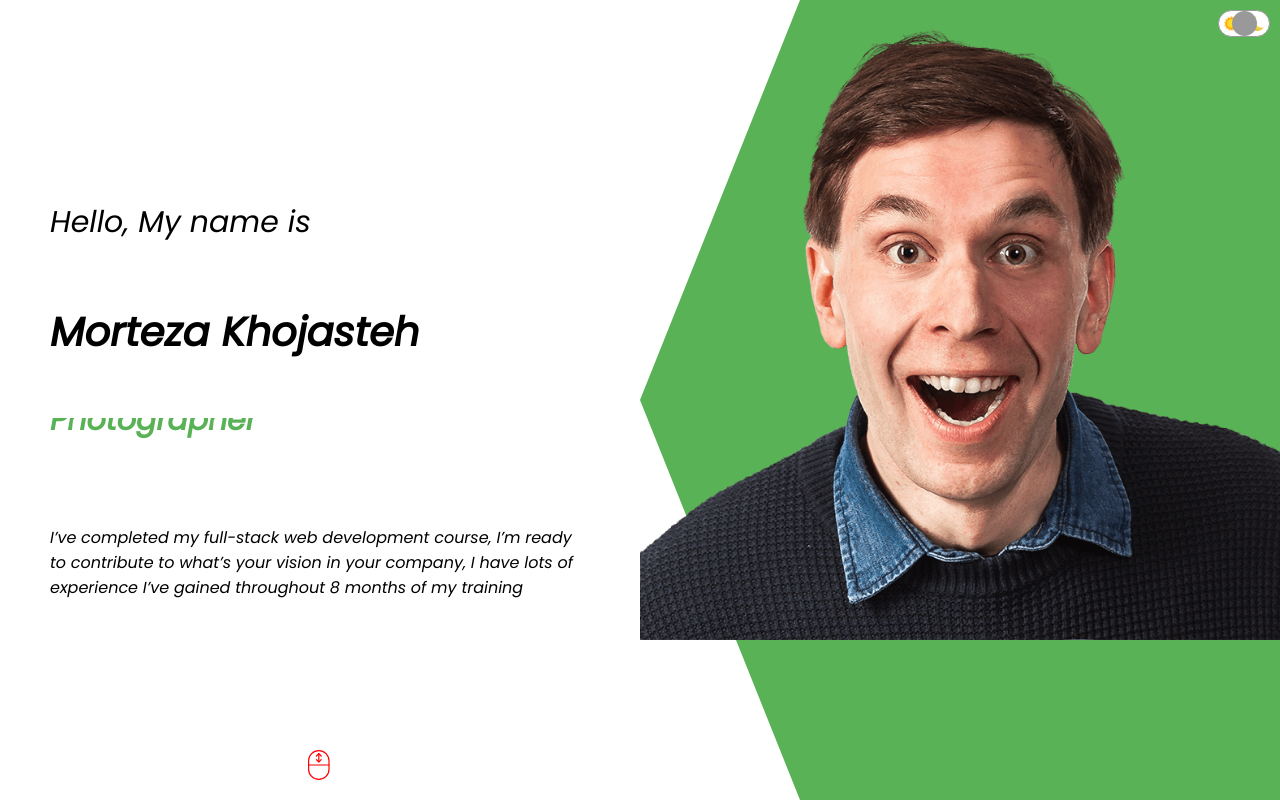
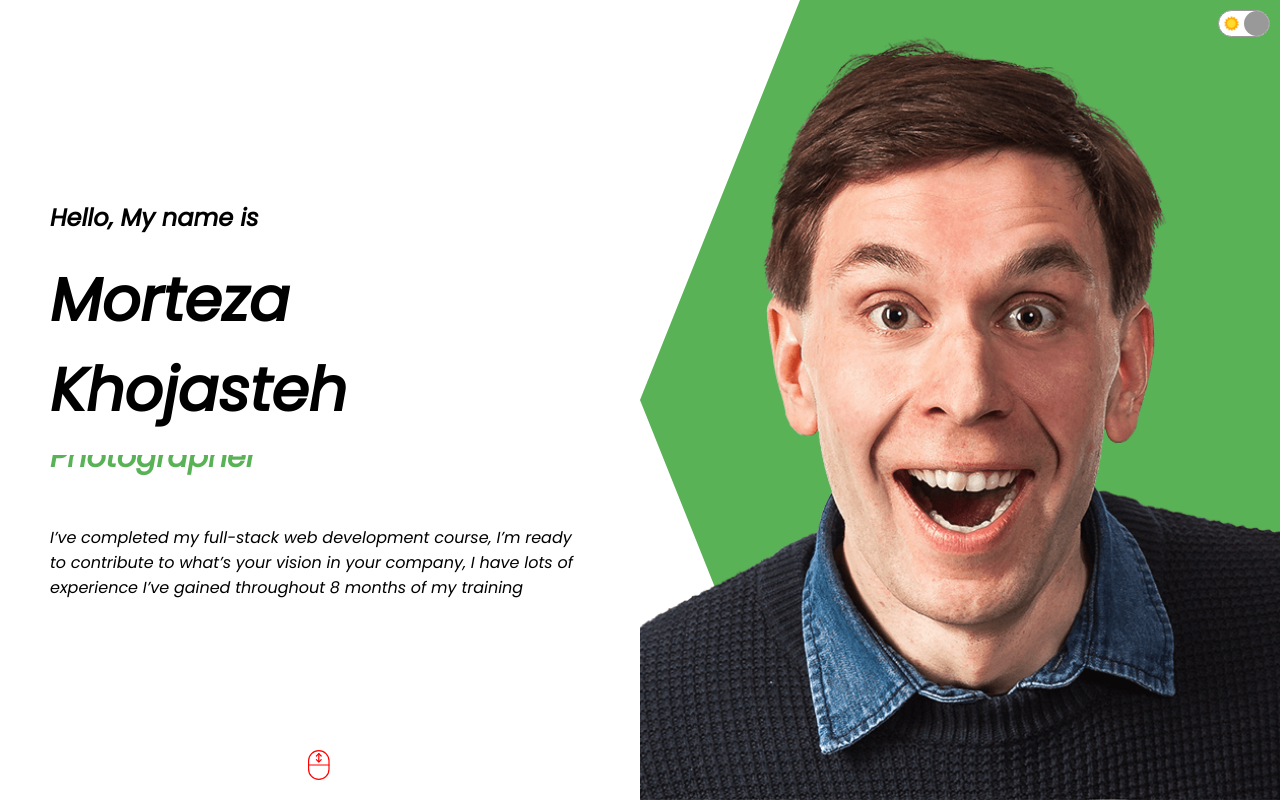
Before and after one commit to Morteza-Khojasteh/Portfolio, a React (Create React App) app: page / in a window 1280 px wide. Shown: the top 802 px of the page. Built offline with nearby package versions, Linux system fonts and the light colour scheme.

Commit message:
feat: toggle button and styles

```diff
--- a/src/components/contact/contact.css
+++ b/src/components/contact/contact.css
@@ -5,7 +5,6 @@
 .contact-bg {
   width: 20px;
   height: 100%;
-  background-color: #59b256;
   position: absolute;
 }
 
@@ -33,8 +32,6 @@ button {
   color: #fff;
   font-weight: 500;
   cursor: pointer;
-
-
 }
 
 .contact-title {
@@ -64,20 +61,19 @@ form {
   margin-top: 20px;
 }
 
-input{
+input {
   width: 50%;
   height: 50px;
   border: none;
   border-bottom: 1px solid black;
   margin: 10px 0px;
   font-size: 14px;
-    padding-left: 10px
-
+  padding-left: 10px;
 }
 
 textarea {
   width: 100%;
   margin: 10px 0px;
   font-size: 14px;
-    padding-left: 10px
+  padding-left: 10px;
 }
--- a/src/components/intro/Intro.jsx
+++ b/src/components/intro/Intro.jsx
@@ -16,7 +16,7 @@ const Intro = () => {
               <div className="intro-title-item">Photographer</div>
             </div>
           </div>
-          <p className="intro-description">
+          <p className="intro-desc">
             I’ve completed my full-stack web development course, I’m ready to
             contribute to what’s your vision in your company, I have lots of
             experience I’ve gained throughout 8 months of my training
--- a/src/components/intro/intro.css
+++ b/src/components/intro/intro.css
@@ -9,10 +9,12 @@
   align-items: center;
   justify-content: center;
 }
+
 .intro-right {
   flex: 1;
   position: relative;
 }
+
 .intro-left-wrapper {
   padding: 50px;
   height: 50%;
@@ -20,18 +22,21 @@
   flex-direction: column;
   justify-content: space-between;
 }
-.intro-body {
+
+.intro-intro {
   font-size: 30px;
   font-weight: 300;
 }
 
 .intro-name {
-  font-size: 40px;
+  font-size: 60px;
 }
+
 .intro-title {
   height: 50px;
   overflow: hidden;
 }
+
 .intro-title-wrapper {
   height: 100%;
   animation: move 10s ease-in-out infinite alternate;
@@ -51,6 +56,7 @@
     transform: translateY(-200px);
   }
 }
+
 .intro-title-item {
   height: 50px;
   font-size: 30px;
@@ -66,15 +72,16 @@
   position: absolute;
   bottom: 20px;
 }
+
 .intro-img {
   width: 100%;
-  height: 80%;
+  height: 100%;
   object-fit: cover;
   position: absolute;
 }
 
 .intro-bg {
-  clip-path: polygon(100% 0%, 100% 48%, 100% 100%, 25% 100%, 0% 50%, 25% 0%);
+  clip-path: polygon(100% 0%, 100% 51%, 100% 100%, 25% 100%, 0% 50%, 25% 0%);
   background-color: #59b256;
   width: 100%;
   height: 100%;
--- a/src/components/toggle/Toggle.jsx
+++ b/src/components/toggle/Toggle.jsx
@@ -1,14 +1,24 @@
-import React from "react";
 import "./toggle.css";
 import Sun from "../../img/sun.png";
 import Moon from "../../img/moon.png";
+import { useContext } from "react";
+import { ThemeContext } from "../../context";
 
 const Toggle = () => {
+  const theme = useContext(ThemeContext);
+
+  const handleClick = () => {
+    theme.dispatch({ type: "TOGGLE" });
+  };
   return (
     <div className="toggle">
       <img src={Sun} alt="" className="toggle-icon" />
       <img src={Moon} alt="" className="toggle-icon" />
-      <div className="toggle-button"></div>
+      <div
+        className="toggle-button"
+        onClick={handleClick}
+        style={{ left: theme.state.darkMode ? 0 : 25 }}
+      ></div>
     </div>
   );
 };
--- a/src/context.js
+++ b/src/context.js
@@ -7,7 +7,7 @@ const INITIAL_STATE = { darkMode: false };
 const themeReducer = (state, action) => {
   switch (action.type) {
     case "TOGGLE":
-      return { darkMode: !state.darMode };
+      return { darkMode: !state.darkMode };
     default:
       return state;
   }
@@ -17,7 +17,7 @@ export const ThemeProvider = (props) => {
   const [state, dispatch] = useReducer(themeReducer, INITIAL_STATE);
 
   return (
-    <ThemeContext.Provider value={{state, dispatch}}>
+    <ThemeContext.Provider value={{ state, dispatch }}>
       {props.children}
     </ThemeContext.Provider>
   );
```
Lines whose indentation alone changed are shown as unchanged.
